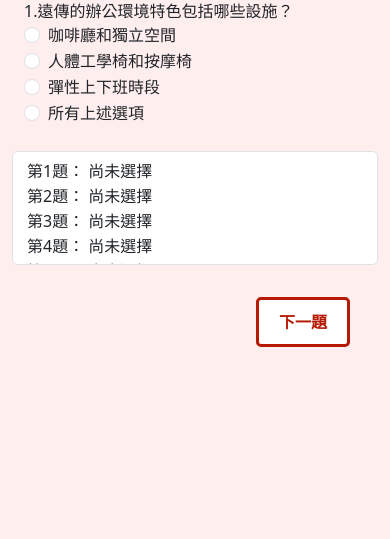
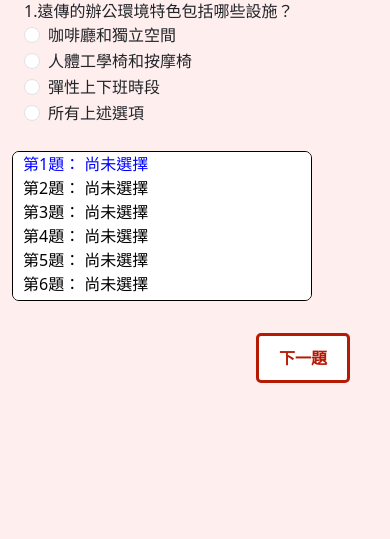
Before and after one commit to heyaustin/Eosphorus, a Django app: page /video_qa/1/ in a window 390 px wide. Shown: the part 305-844 px from the top of the page. Run offline with Django 4.2, Linux system fonts and the light colour scheme; the visitor is signed in with stand-in values (Sample User, id 1); data comes from the database, SQL or seed files in the repository; some libraries are stand-ins or nearby versions.

Commit message:
fix video_qa on mobile

```diff
--- a/base/templates/base/video_qa.html
+++ b/base/templates/base/video_qa.html
@@ -79,16 +79,19 @@
         </div>
       </form>
       <div class="col-md-12 mt-4">
-        <select class="form-select" onchange="navigateTo(this.value)" aria-label="Multiple select example" multiple>
+        <ul class="scroll_list">
           {% for answer in user_answer%}
-          <option value="{{ forloop.counter }}" id="question{{forloop.counter}}">
+          <li id="question{{forloop.counter}}">
+            <a href="{% url 'video_qa' forloop.counter %}"
+            {% if forloop.counter == index|add:"0" %}style="color:blue"{% endif %}>
               第{{ forloop.counter }}題：
-              {%if answer != -1%} {{ answer|add:"1" }}
+              {% if answer != -1%} {{ answer|add:"1" }}
               {% else %} 尚未選擇
               {% endif %}
-          </option>
+            </a>
+          </li>
           {% endfor%}
-        </select>
+        </ul>
       </div>
       <div class="col-md-12 mt-4">
         <div class="flex">
--- a/static/scripts/video_qa.js
+++ b/static/scripts/video_qa.js
@@ -1,9 +1,5 @@
-function navigateTo(navQuestionNumber) {
-    if (navQuestionNumber) {
-        window.location.href = "../" + navQuestionNumber;
-    }
-}
 
+document.getElementById("question"+(questionNumber+1).toString()).scrollIntoView();
 
 function sendSelection(optionIndex) {
     choose[questionNumber] = optionIndex;
--- a/static/styles/main.css
+++ b/static/styles/main.css
@@ -133,6 +133,21 @@ button.navbar-toggler {
     padding-top: 60px;
     padding-left: 15px;
     padding-right: 10px;
+}
+
+.scroll_list {
+    width: 300px;
+    height: 150px;
+    overflow: hidden;
+    overflow-y: scroll;
+    border: 1px solid black;
+    border-radius: 7px;
+    padding: 10px;
+    background-color: white;
+}
+
+.scroll_list a {
+    color: black;
 }
 
 .mwmax {
```
Also changed, not shown: 1 other file.
